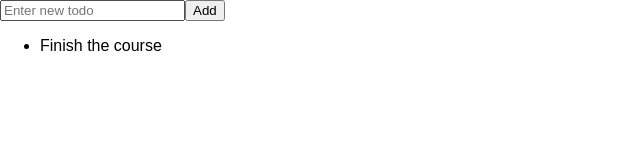
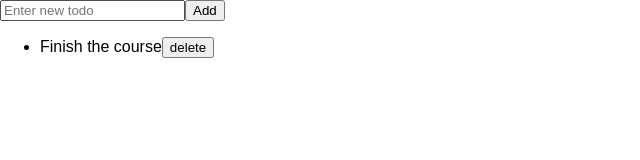
Before and after one commit to JuliaLojek/ts-with-react, a React (Create React App) app: page / in a window 1280 px wide. Shown: the top 160 px of the page, without its empty margins (0-640 px from the left). Built offline with nearby package versions, Linux system fonts and the light colour scheme.

Commit message:
deleting todos added

```diff
--- a/src/App.tsx
+++ b/src/App.tsx
@@ -17,14 +17,20 @@ const App: React.FC = () => {
       id: Math.random().toString(),
       text: todoText,
     };
-    const newTodos = [...todos, newTodo];
+    setTodos((prevTodos) => [...prevTodos, newTodo]);
+  };
+
+  const deleteTodo = (todoId: string) => {
+    const newTodos = todos.filter((todo) => {
+      return todo.id !== todoId;
+    });
     setTodos(newTodos);
   };
 
   return (
     <div className="App">
       <AddTodoForm addNewTodo={addNewTodo} />
-      <TodoList todos={todos} />
+      <TodoList todos={todos} deleteTodo={deleteTodo} />
     </div>
   );
 };
--- a/src/components/TodoList.tsx
+++ b/src/components/TodoList.tsx
@@ -2,13 +2,19 @@ import React from "react";
 
 interface TodoListProps {
   todos: { id: string; text: string }[];
+  deleteTodo: (todoId: string) => void;
 }
 
 const TodoList: React.FC<TodoListProps> = (props) => {
   return (
     <ul>
       {props.todos.map((todo) => {
-        return <li key={todo.id}>{todo.text}</li>;
+        return (
+          <li key={todo.id}>
+            <span>{todo.text}</span>
+            <button onClick={() => props.deleteTodo(todo.id)}>delete</button>
+          </li>
+        );
       })}
     </ul>
   );
```
